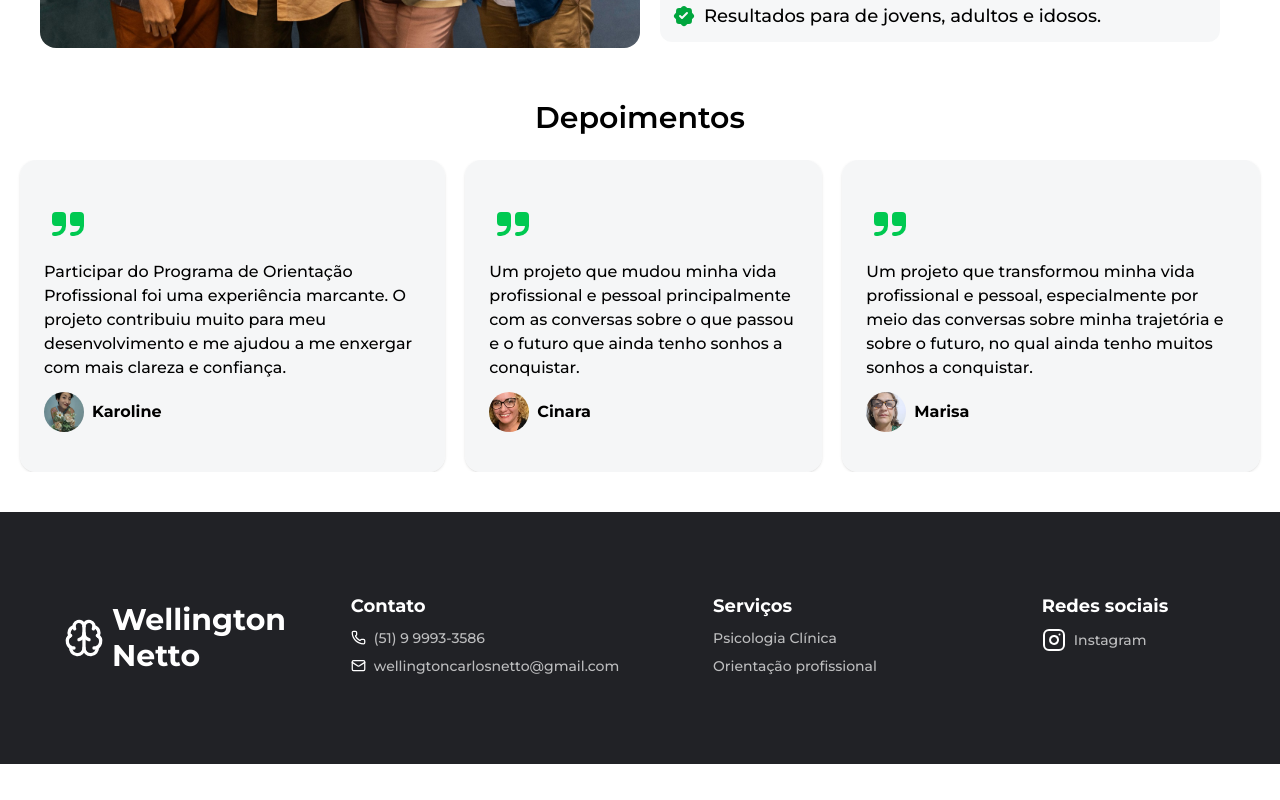
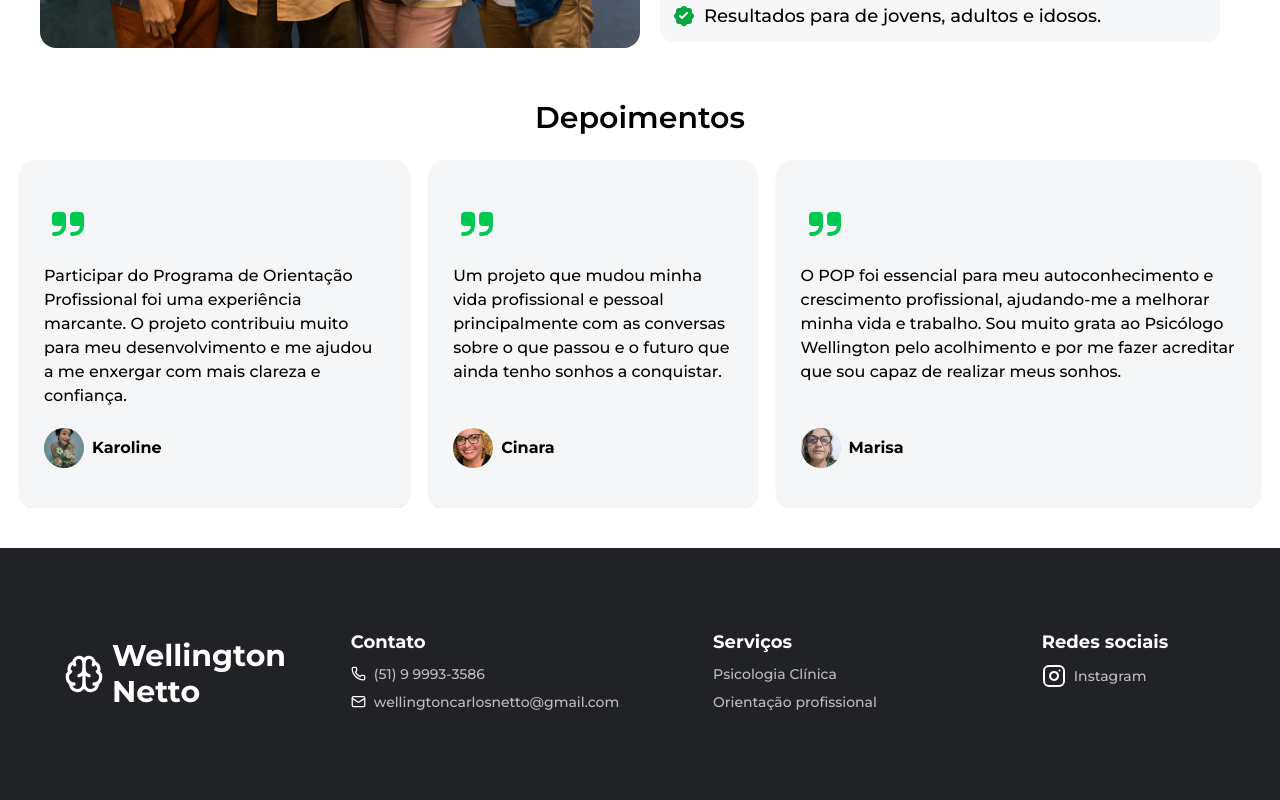
Before and after one commit to Gabrielcnetto/psi.wellington-landing-page, a Vue app: page / in a window 1280 px wide. Shown: the part 3767-4567 px from the top of the page. Before the commit the page ends 4531 px from the top, so only its background shows below. Built offline with nearby package versions, Linux system fonts and the light colour scheme.

Commit message:
push final #1

```diff
--- a/index.html
+++ b/index.html
@@ -1,13 +1,31 @@
 <!DOCTYPE html>
-<html lang="">
+<html lang="pt-BR">
+
 <head>
   <meta charset="UTF-8">
   <link rel="icon" href="/favicon.ico">
   <meta name="viewport" content="width=device-width, initial-scale=1.0">
-    <title>Vite App</title>
+
+  <title>Psicólogo Wellington Netto</title>
+
+  <meta name="description"
+    content="Sou psicólogo com atuação na Terapia Cognitivo-Comportamental para adultos e crianças. Experiência no acompanhamento de crianças com TEA, TOD e transtornos de humor, com um olhar acolhedor, ético e baseado em evidências científicas. Também atuo como Orientador Profissional e de Carreira, auxiliando pessoas a fazerem escolhas mais conscientes, alinhadas aos seus valores, talentos e objetivos de vida." />
+
+  <meta name="author" content="Psicólogo Wellington Netto" />
+  <link rel="canonical" href="https://wellingtonnetto.com" />
+
+  <meta property="og:title" content="Psicólogo Wellington Netto" />
+  <meta property="og:description"
+    content="Atendimento psicológico com foco em Terapia Cognitivo-Comportamental para adultos e crianças. Experiência com TEA, TOD e transtornos de humor. Orientação profissional e de carreira com abordagem acolhedora e baseada em evidências." />
+  <meta property="og:image" content="https://cdn.wellingtonnetto.com/wellington-netto.jpeg" />
+  <meta property="og:url" content="https://wellingtonnetto.com" />
+  <meta property="og:type" content="website" />
+
 </head>
+
 <body>
   <div id="app"></div>
   <script type="module" src="/src/main.js"></script>
 </body>
+
 </html>
--- a/src/router/index.js
+++ b/src/router/index.js
@@ -5,7 +5,7 @@ const routes = [
     path: "/",
     name: "Home",
     component: Home,
-    meta: { requiresAuth: false, title: "Psi.Wellington Netto" },
+    meta: { requiresAuth: false, title: "Psi.Wellington" },
   },
 ]
 const router = createRouter({
@@ -13,7 +13,7 @@ const router = createRouter({
   routes,
 });
 router.beforeEach(async (to, from, next) => {
-  document.title = to.meta?.title || "Psi.Wellington Netto";
+  document.title = to.meta?.title || "Psi.Wellington";
  next();
 });
 
--- a/src/screens/depoiments/depoimentsMain.vue
+++ b/src/screens/depoiments/depoimentsMain.vue
@@ -5,18 +5,20 @@
     <ul class="flex gap-5 px-5 mt-6 overflow-x-auto w-full">
       <li
         v-for="i in Depoiments"
-        class="min-w-[280px] bg-gray-100/80 rounded-2xl px-6 py-10 flex flex-col justify-start items-start shadow gap-3"
+        class="min-w-[280px]   bg-gray-100/80 rounded-2xl px-6 py-10 flex flex-col justify-between items-start shadow"
       >
-        <svg class="w-12 h-12 text-green-500" aria-hidden="true" xmlns="http://www.w3.org/2000/svg"
+        <div class="flex flex-col justify-start items-start gap-4">
+          <svg class="w-12 h-12 text-green-500" aria-hidden="true" xmlns="http://www.w3.org/2000/svg"
           fill="currentColor" viewBox="0 0 24 24">
           <path fill-rule="evenodd"
             d="M6 6a2 2 0 0 0-2 2v3a2 2 0 0 0 2 2h3a3 3 0 0 1-3 3H5a1 1 0 1 0 0 2h1a5 5 0 0 0 5-5V8a2 2 0 0 0-2-2H6Zm9 0a2 2 0 0 0-2 2v3a2 2 0 0 0 2 2h3a3 3 0 0 1-3 3h-1a1 1 0 1 0 0 2h1a5 5 0 0 0 5-5V8a2 2 0 0 0-2-2h-3Z"
             clip-rule="evenodd" />
         </svg>
 
-        <p class="text-base font-medium">{{ i.depoiment }}</p>
+        <p class="text-sm sm:text-base font-medium">{{ i.depoiment }}</p>
 
-        <div class="flex flex-row justify-start gap-2 items-center">
+        </div>
+        <div class="flex flex-row justify-start gap-2 items-center mt-5">
           <img :src="i.img" class="rounded-full w-10 h-10 object-cover">
           <p class="font-bold">{{ i.name }}</p>
         </div>
@@ -44,7 +46,7 @@ const Depoiments = ref([
     },
     {
         name: "Marisa",
-        depoiment: "Um projeto que transformou minha vida profissional e pessoal, especialmente por meio das conversas sobre minha trajetória e sobre o futuro, no qual ainda tenho muitos sonhos a conquistar.   ",
+        depoiment: "O POP foi essencial para meu autoconhecimento e crescimento profissional, ajudando-me a melhorar minha vida e trabalho. Sou muito grata ao Psicólogo Wellington pelo acolhimento e por me fazer acreditar que sou capaz de realizar meus sonhos.",
         img: Image3,
     },
 
--- a/src/screens/footer/mainFooter.vue
+++ b/src/screens/footer/mainFooter.vue
@@ -42,8 +42,8 @@
         </ul>
         <ul class="flex flex-col justify-start items-start gap-2 *:hover:underline *:hover:cursor-pointer">
             <li class="text-lg font-bold text-white">Serviços</li>
-            <li @click="GoWppMessage('')" class="text-sm text-white/70 font-medium">Psicologia Clínica</li>
-            <li @click="GoWppMessage('')" class="text-sm text-white/70 font-medium">Orientação profissional</li>
+            <li @click="GoWpp" class="text-sm text-white/70 font-medium">Psicologia Clínica</li>
+            <li @click="GoWpp" class="text-sm text-white/70 font-medium">Orientação profissional</li>
         </ul>
         <ul class="flex flex-col justify-start items-start gap-2 *:hover:underline *:hover:cursor-pointer">
             <li class="text-lg font-bold text-white">Redes sociais</li>
@@ -66,10 +66,6 @@ function GoWpp(){
     window.open("https://api.whatsapp.com/send?phone=555199933586","_blank")
 }
 
-function GoWppMessage(message){
-    window.open(`https://api.whatsapp.com/send?phone=555199933586&text=${message}`,"_blank")
-}
-
 function goinsta(){
     window.open(`https://instagram.com`,"_blank")
 }
```
Also changed, not shown: 1 other file (tests, documents, lock files or other folders). Lines whose indentation alone changed are shown as unchanged.
